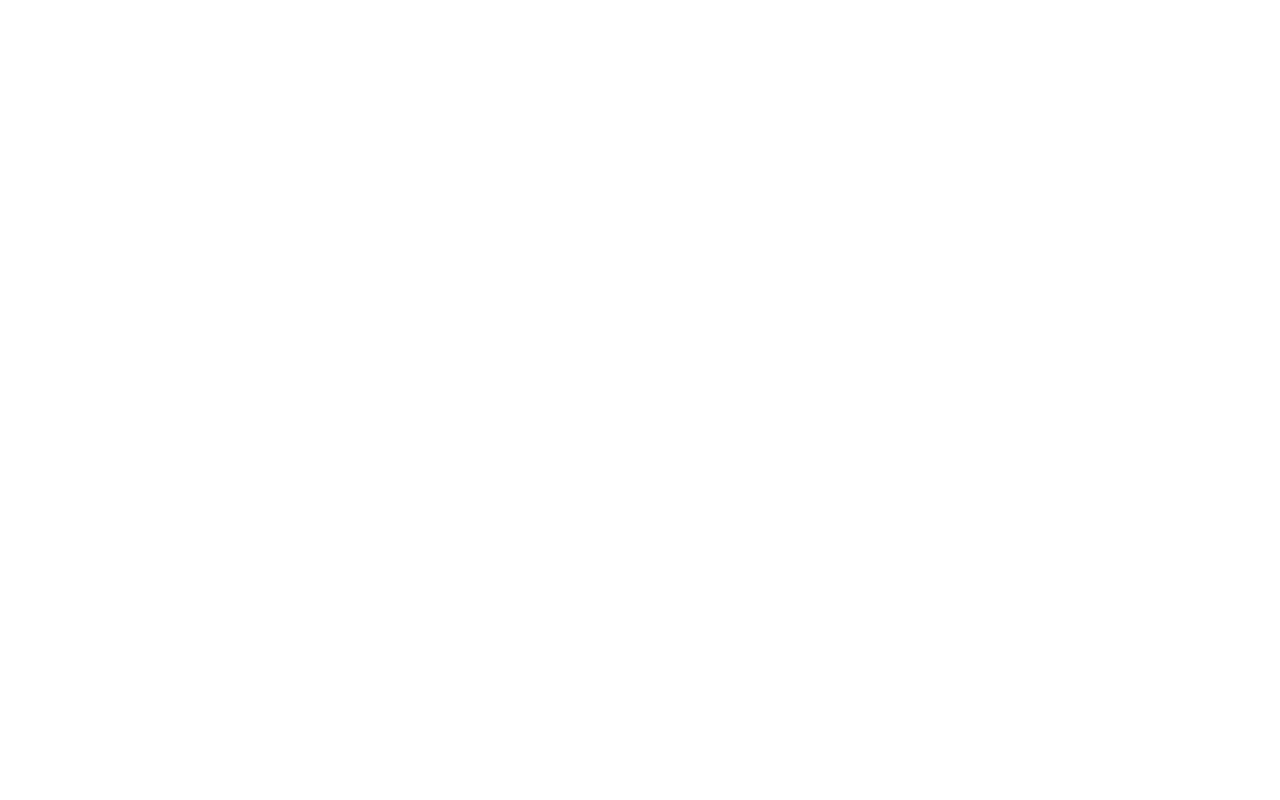
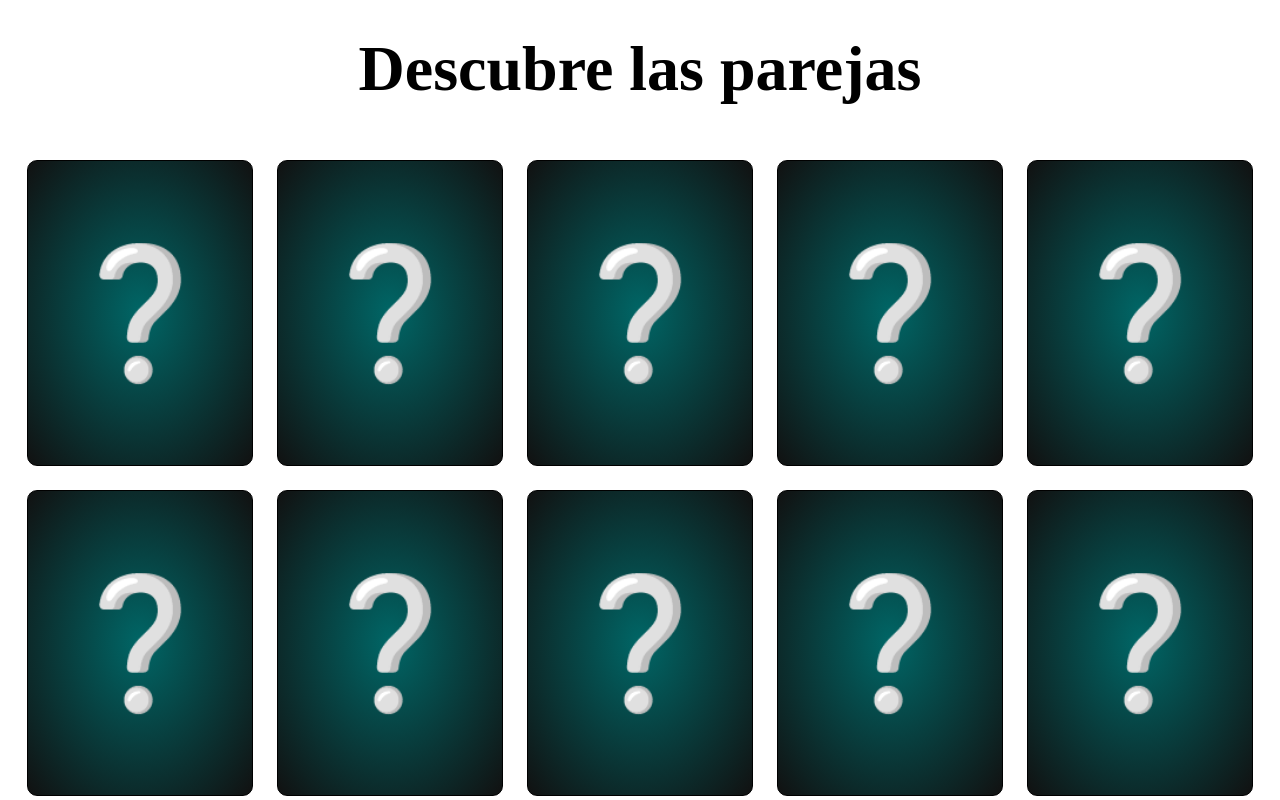
Before and after one commit to eeFee87/Proyecto-1, a plain HTML site: page index.html in a window 1280 px wide. Shown: the top 800 px of the page. Drawn offline with Linux system fonts and the light colour scheme.

Commit message:
cartas con interrogaciones

```diff
--- a/index.html
+++ b/index.html
@@ -8,6 +8,28 @@
     <title>Juego de cartas</title>
   </head>
   <body>
+    <header>
+      <h1>Descubre las parejas</h1>
+    </header>
+    <main>
+      <article>❔</article>
+      <article>❔</article>
+      <article>❔</article>
+      <article>❔</article>
+      <article>❔</article>
+      <article>❔</article>
+      <article>❔</article>
+      <article>❔</article>
+      <article>❔</article>
+      <article>❔</article>
+      <article>❔</article>
+      <article>❔</article>
+      <article>❔</article>
+      <article>❔</article>
+      <article>❔</article>
+      <article>❔</article>
+    </main>
+    <footer>Pie de página</footer>
     <script src="/main.js"></script>
   </body>
 </html>
--- a/style.css
+++ b/style.css
@@ -3,3 +3,41 @@
   padding: 0;
   box-sizing: content-box;
 }
+body {
+  min-height: 100vh;
+  background-color: ;
+}
+header {
+  height: 10rem;
+  display: flex;
+  justify-content: center;
+}
+header h1 {
+  padding: 2rem;
+  font-size: 4rem;
+}
+main {
+  display: flex;
+  flex-wrap: wrap;
+  gap: 1.5rem;
+  justify-content: center;
+}
+article {
+  display: flex;
+  background: radial-gradient(#006666, #111);
+  border: 1px solid black;
+  border-radius: 10px;
+  height: 19rem;
+  width: 14rem;
+  font-size: 8rem;
+  align-items: center;
+  justify-content: center;
+}
+
+footer {
+  display: flex;
+  justify-content: center;
+  margin-top: 1rem;
+  padding: 3rem;
+  background-color: antiquewhite;
+}
```
